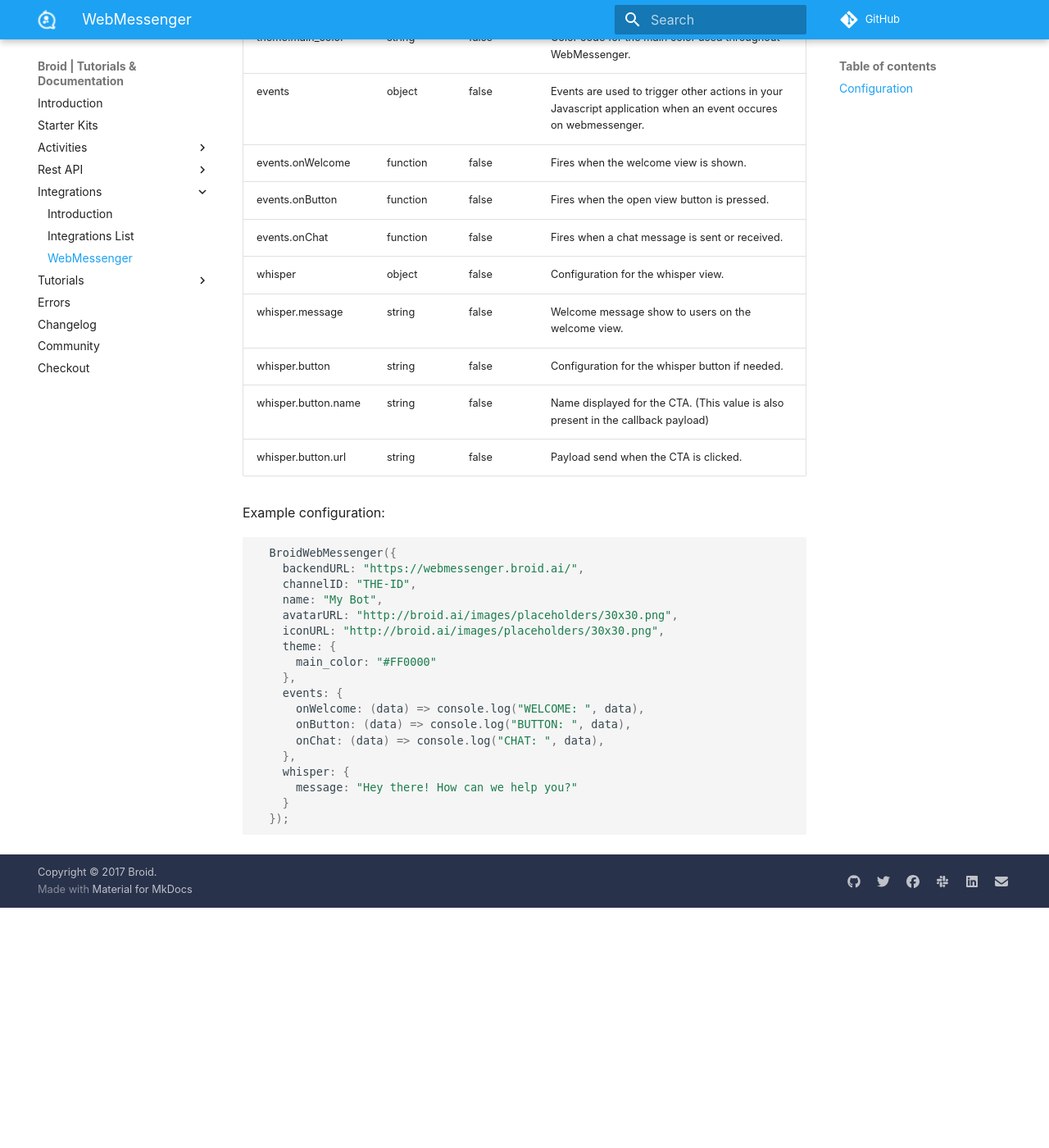
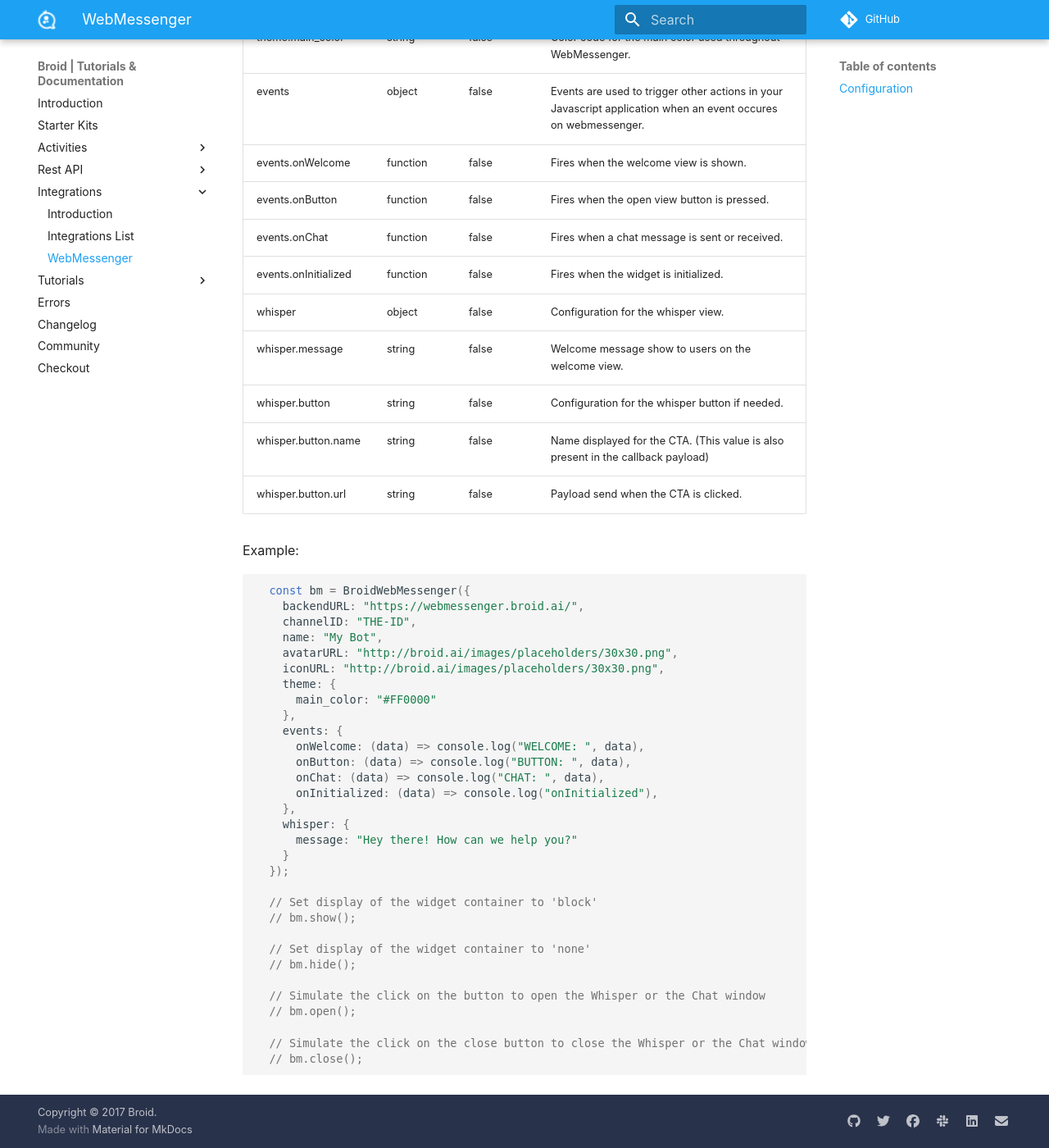
Before and after one commit to broidHQ/broid-docs, an MkDocs documentation site: the page built from docs/integrations/webmessenger.md, in a window 1280 px wide and 1400 px high, scrolled down 806 px. Shown: the whole window at 82% size. Built offline with MkDocs 1.6.1 and Material for MkDocs 9.7.7, drawn with Linux system fonts in a browser that asks for light colours; some web fonts are replaced; comment, search, counter and statistics services are not loaded; old or Windows-style settings are respelled for this version of MkDocs; before the commit the page ends 1913 px from its top, so only the background shows below that.

Commit message:
Update webmessenger.md

````diff
--- a/docs/integrations/webmessenger.md
+++ b/docs/integrations/webmessenger.md
@@ -17,16 +17,17 @@
 | events.onWelcome | function | false    | Fires when the welcome view is shown.                                                                              |
 | events.onButton  | function | false    | Fires when the open view button is pressed.                                                                    |
 | events.onChat    | function | false    | Fires when a chat message is sent or received.                                                                 |
+| events.onInitialized    | function | false    | Fires when the widget is initialized.                                                                 |
 | whisper          | object   | false    | Configuration for the whisper view.                                                                            |
 | whisper.message  | string   | false    | Welcome message show to users on the welcome view.                                                             |
 | whisper.button   | string   | false    | Configuration for the whisper button if needed.                                                                |
 | whisper.button.name | string   | false    | Name displayed for the CTA. (This value is also present in the callback payload)                            |
 | whisper.button.url  | string   | false    | Payload send when the CTA is clicked.                                                                       |
 
-Example configuration:
+Example:
 
 ```javascript
-  BroidWebMessenger({
+  const bm = BroidWebMessenger({
     backendURL: "https://webmessenger.broid.ai/",
     channelID: "THE-ID",
     name: "My Bot",
@@ -39,9 +40,23 @@
       onWelcome: (data) => console.log("WELCOME: ", data),
       onButton: (data) => console.log("BUTTON: ", data),
       onChat: (data) => console.log("CHAT: ", data),
+      onInitialized: (data) => console.log("onInitialized"),
     },
     whisper: {
       message: "Hey there! How can we help you?"
     }
   });
+
+  // Set display of the widget container to 'block'
+  // bm.show();
+
+  // Set display of the widget container to 'none'
+  // bm.hide();
+
+  // Simulate the click on the button to open the Whisper or the Chat window
+  // bm.open();
+
+  // Simulate the click on the close button to close the Whisper or the Chat window
+  // bm.close();
+
 ```
````
